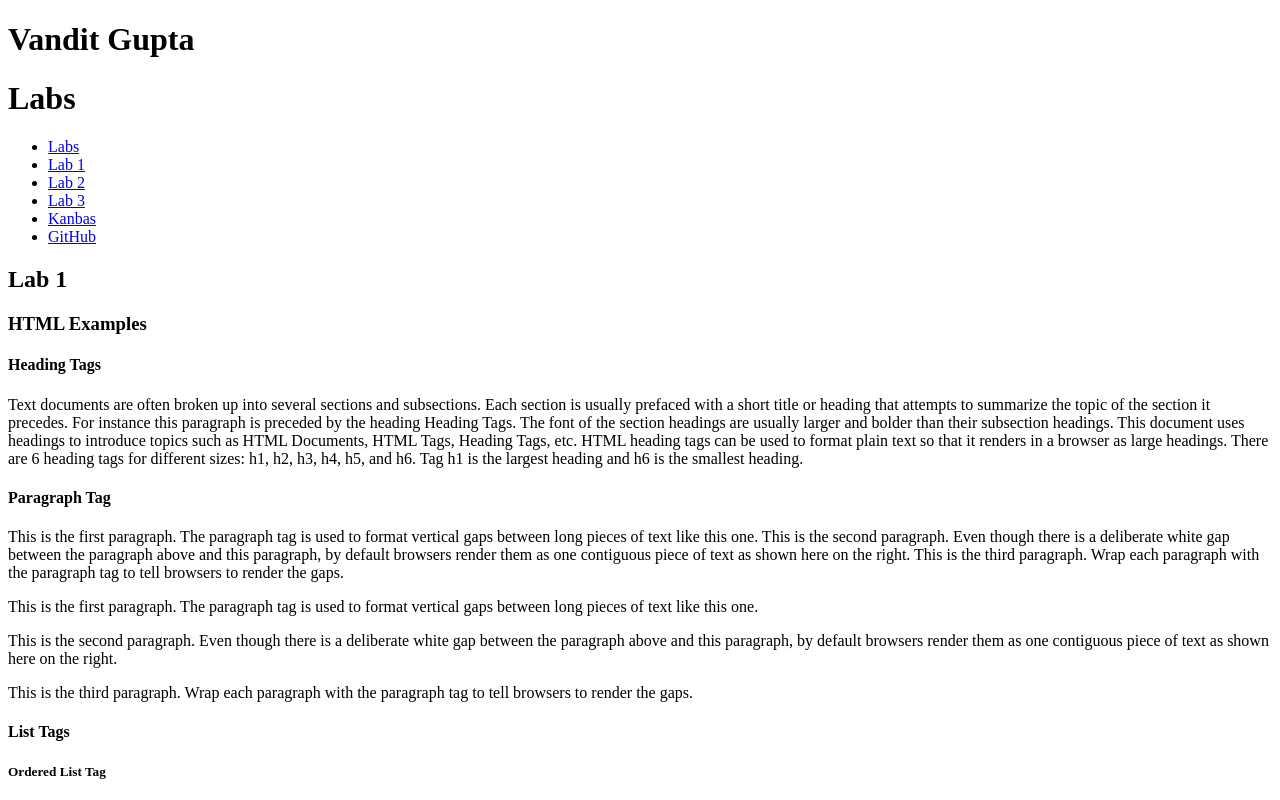
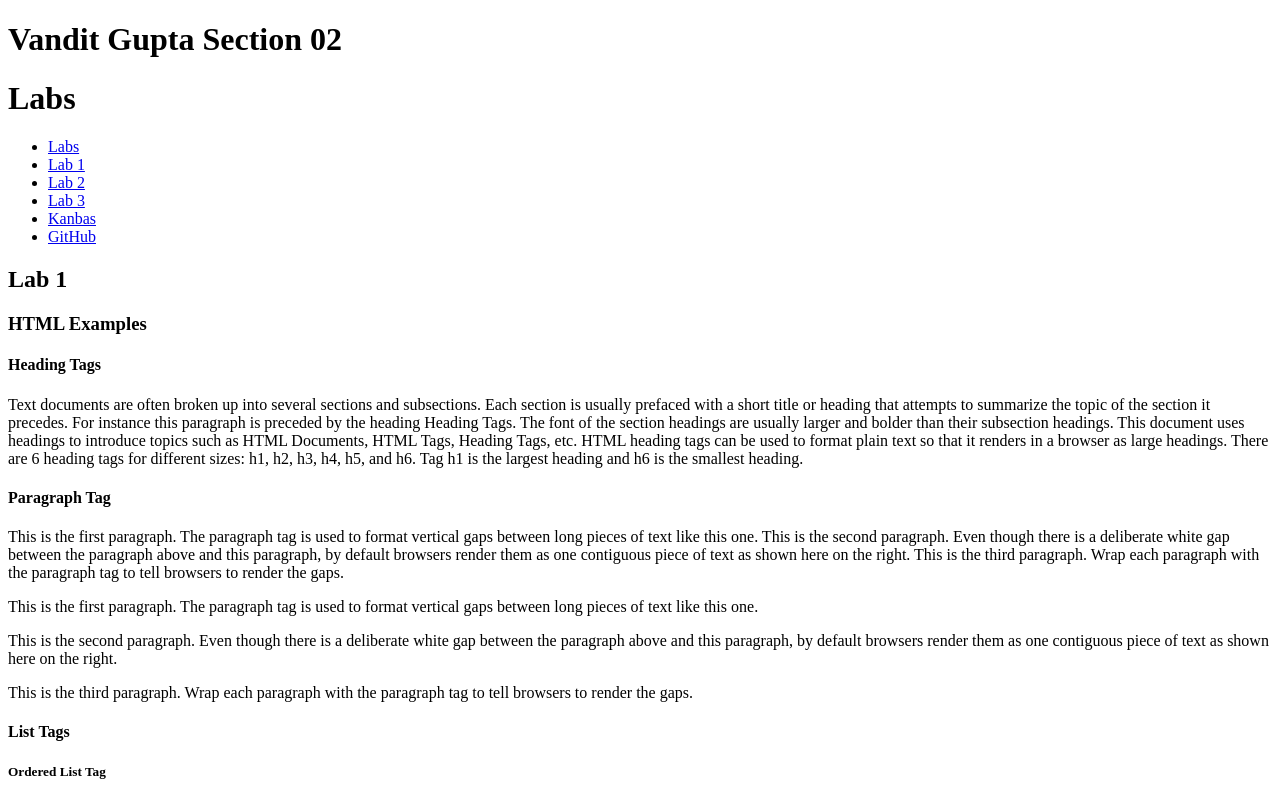
Before and after one commit to VanditGupta/kanbas-react-web-app, a React (Create React App) app: page /Kanbas#/Labs/Lab1 in a window 1280 px wide. Shown: the top 800 px of the page. Built offline with nearby package versions, Linux system fonts and the light colour scheme; the HTML template or start-up script is replaced by a standard one.

Commit message:
Added Section to the index.tsx

```diff
--- a/src/Labs/index.tsx
+++ b/src/Labs/index.tsx
@@ -6,7 +6,7 @@ import Lab3 from "./Lab3";
 export default function Labs() {
   return (
     <div id="wd-labs">
-      <h1>Vandit Gupta</h1>
+      <h1>Vandit Gupta Section 02</h1>
       <h1>Labs</h1>
             <TOC />
       <Routes>
```
